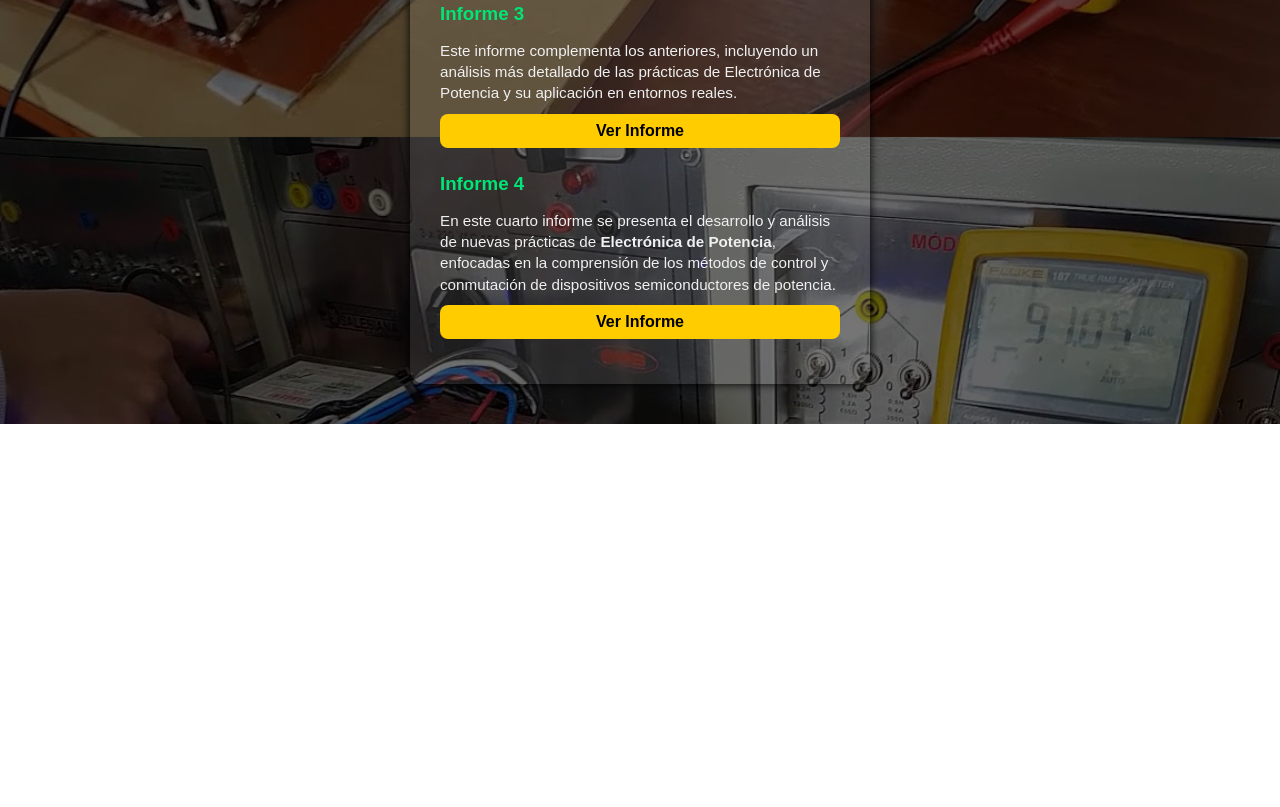
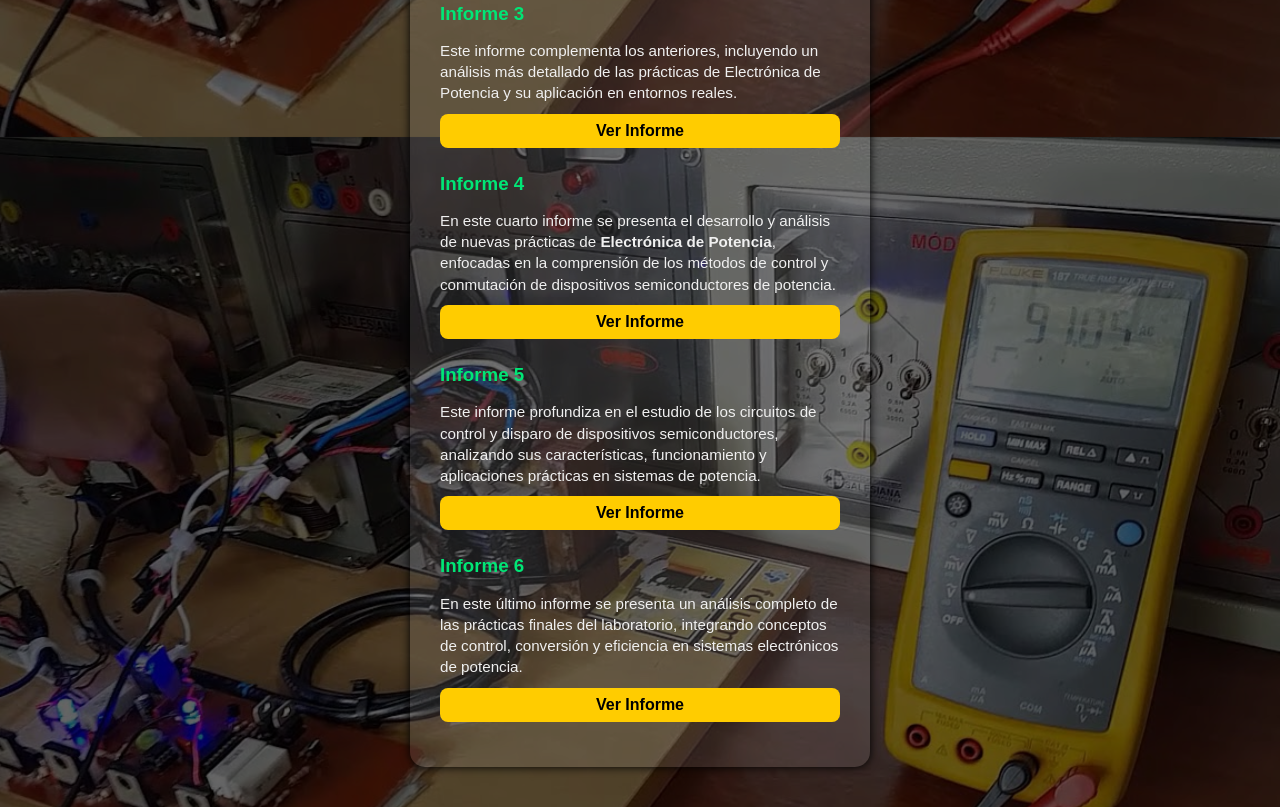
Before and after one commit to mauri-og4/mauri-og4.github.io, a plain HTML site: page index.html in a window 1280 px wide. Shown: the part 663-1470 px from the top of the page. Before the commit the page ends 1087 px from the top, so only its background shows below. Drawn offline with Linux system fonts and the light colour scheme.

Commit message:
Add files via upload

```diff
--- a/index.html
+++ b/index.html
@@ -60,7 +60,7 @@
           </div>
         </div>
 
-        <!-- Informe 4 (nuevo) -->
+        <!-- Informe 4 -->
         <div class="informe">
           <h3>Informe 4</h3>
           <p>
@@ -72,7 +72,36 @@
             <a href="https://docs.google.com/document/d/1Zd4hVSQu0c6PB7vIRrndIyfEV81gLl6BtMgcRX7oHMU/edit?tab=t.0" target="_blank">
               Ver Informe
             </a>
-            <!-- Si tienes una presentación para este informe, puedes agregar otro enlace -->
+          </div>
+        </div>
+
+        <!-- Informe 5 -->
+        <div class="informe">
+          <h3>Informe 5</h3>
+          <p>
+            Este informe profundiza en el estudio de los circuitos de control y disparo de
+            dispositivos semiconductores, analizando sus características, funcionamiento
+            y aplicaciones prácticas en sistemas de potencia.
+          </p>
+          <div class="botones">
+            <a href="https://docs.google.com/document/d/1thpzLAS3eEb73jAuiGVEcld_ZchaVSChCdIfa2SFxPQ/edit?tab=t.0" target="_blank">
+              Ver Informe
+            </a>
+          </div>
+        </div>
+
+        <!-- Informe 6 -->
+        <div class="informe">
+          <h3>Informe 6</h3>
+          <p>
+            En este último informe se presenta un análisis completo de las prácticas finales
+            del laboratorio, integrando conceptos de control, conversión y eficiencia en
+            sistemas electrónicos de potencia.
+          </p>
+          <div class="botones">
+            <a href="https://docs.google.com/document/d/1jhh3tQMKBNjR_9XNKM8a8xd17-ADAlxlxQGWMEimGzc/edit?tab=t.0" target="_blank">
+              Ver Informe
+            </a>
           </div>
         </div>
 
```
